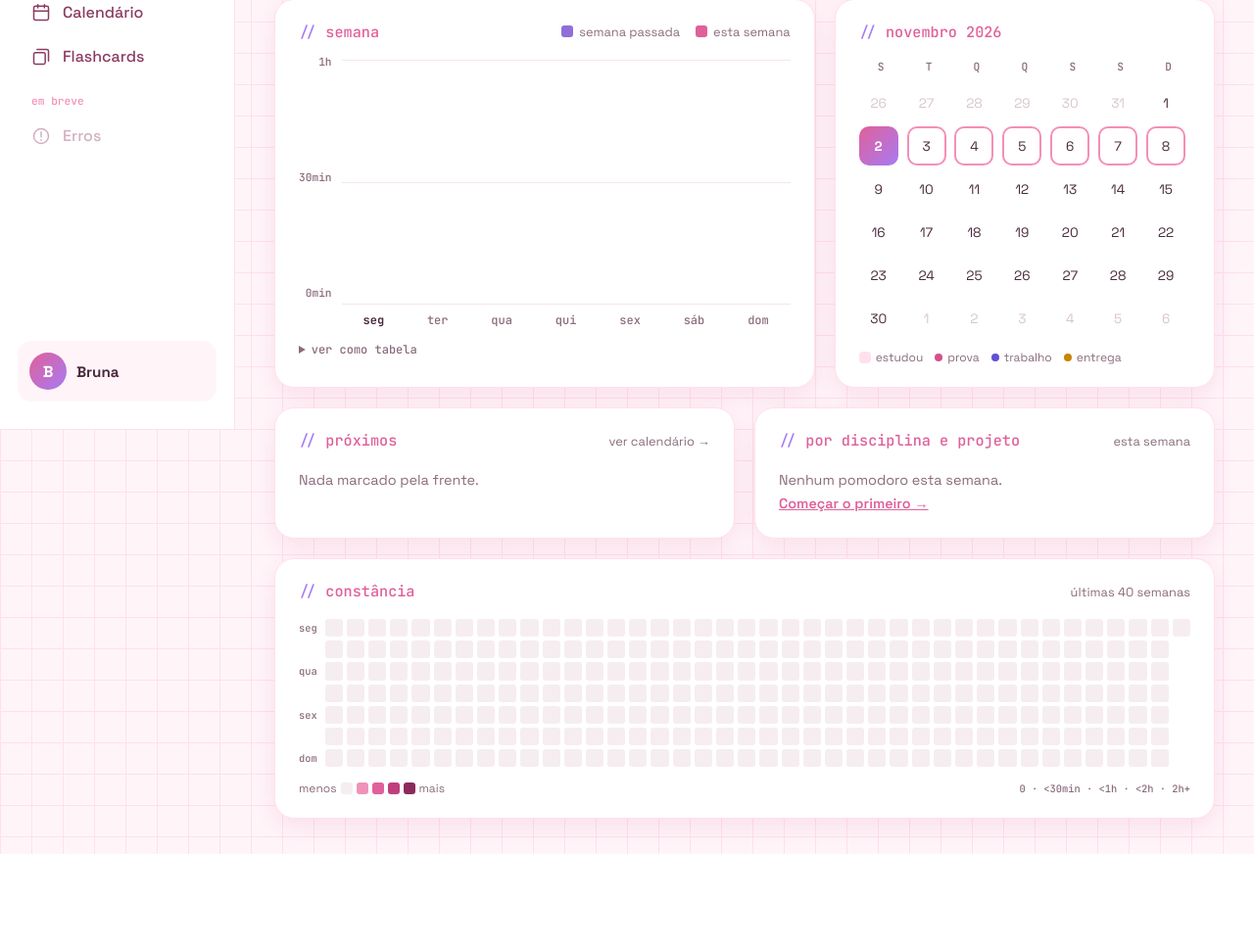
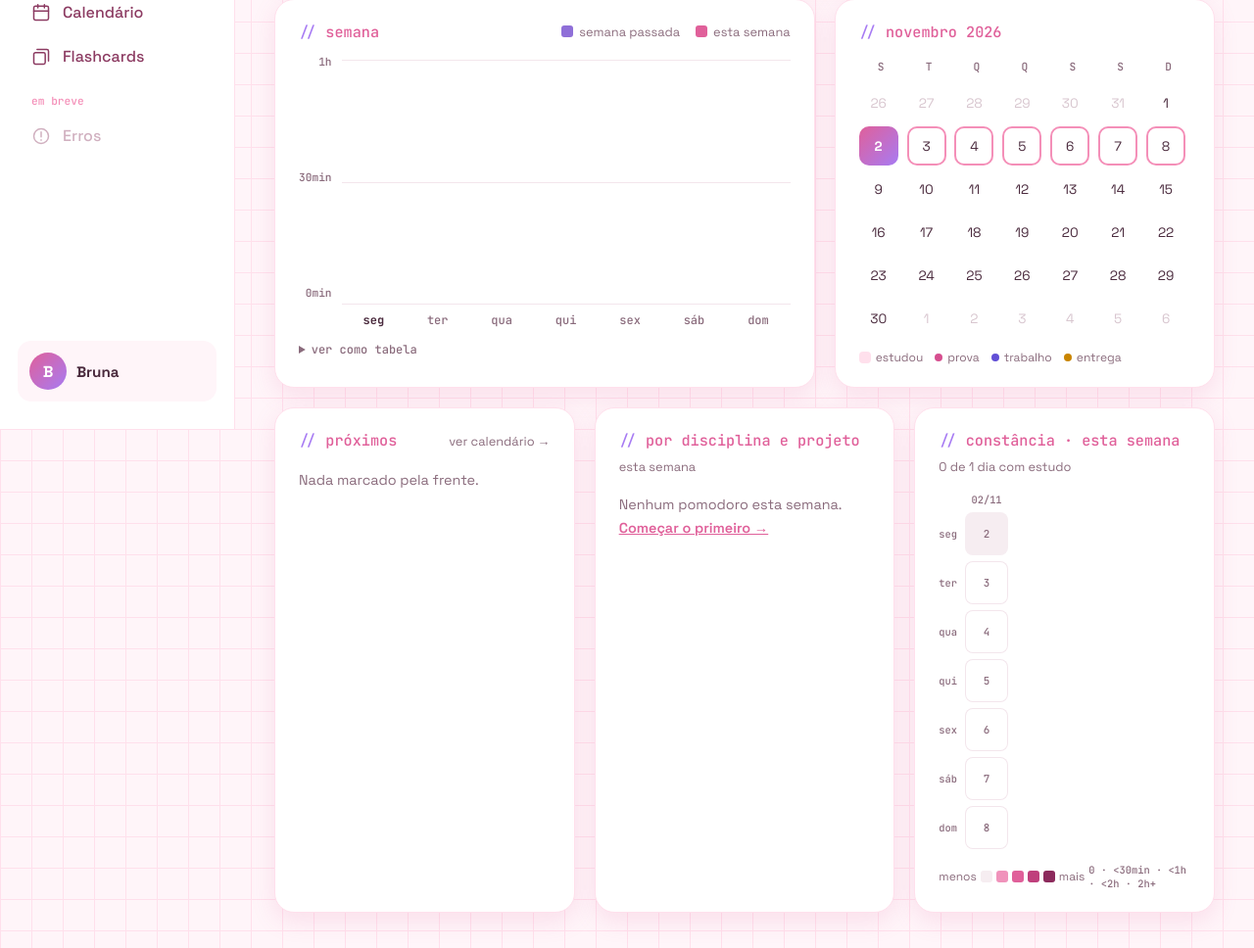
Before and after one commit to Bmarques01/Studyhub, a Django app: page /?periodo=semana in a window 1280 px wide. Shown: the part 362-1330 px from the top of the page at 98% size. Before the commit the page ends 1234 px from the top, so only its background shows below. Run offline with Django 5.2, Linux system fonts and the light colour scheme; data comes from the database, SQL or seed files in the repository; data that the repository does not hold is empty.

Commit message:
Dashboard: constância segue o filtro de período
- Mostra só os dias do período (uma coluna por semana), com o número do dia
- Resumo: dias com estudo, média por dia de estudo e o maior dia
- Constância divide a linha com próximos e disciplinas

Co-Authored-By: Claude Opus 5.5 <noreply@anthropic.com>

```diff
--- a/dashboard/static/dashboard/dashboard.css
+++ b/dashboard/static/dashboard/dashboard.css
@@ -91,14 +91,13 @@
 .kpi { grid-column: span 3; }
 .grafico-semana { grid-column: span 7; }
 .calendario { grid-column: span 5; }
-.proximos-card { grid-column: span 6; }
-.por-disciplina { grid-column: span 6; }
+/* próximos, disciplinas e constância dividem uma linha; projetos vem embaixo, na largura toda */
+.proximos-card, .por-disciplina, .mapa-calor { grid-column: span 4; }
 .projetos-card { grid-column: span 12; }
-.mapa-calor { grid-column: span 12; order: 1; }  /* order 1 = vai para o fim da grade */
 
 @media (max-width: 1100px) {
     .kpi { grid-column: span 6; }
-    .grafico-semana, .calendario, .mapa-calor, .por-disciplina, .proximos-card { grid-column: span 12; }
+    .grafico-semana, .calendario, .mapa-calor, .por-disciplina, .proximos-card, .projetos-card { grid-column: span 12; }
 }
 
 .card-topo {
@@ -457,8 +456,8 @@ a.sub:hover {
 
 .mapa-dias {
     display: grid;
-    grid-template-rows: repeat(7, 1fr);
-    gap: 4px;
+    grid-template-rows: auto repeat(7, var(--tam-celula));
+    gap: 6px;
     font-family: var(--fonte-mono);
     font-size: 0.65rem;
     color: var(--texto-suave);
@@ -469,34 +468,60 @@ a.sub:hover {
     align-items: center;
 }
 
+.mapa { --tam-celula: 44px; }
+
 .mapa-grade {
-    flex: 1;
     display: grid;
     grid-auto-flow: column;
-    grid-auto-columns: 1fr;
-    gap: 4px;
+    grid-auto-columns: var(--tam-celula);
+    gap: 6px;
 }
 
 .mapa-semana {
     display: grid;
-    grid-template-rows: repeat(7, 1fr);
-    gap: 4px;
+    grid-template-rows: auto repeat(7, var(--tam-celula));
+    gap: 6px;
+}
+
+/* data da segunda-feira em cima de cada coluna */
+.mapa-data {
+    font-family: var(--fonte-mono);
+    font-size: 0.65rem;
+    color: var(--texto-suave);
+    text-align: center;
 }
 
 .celula {
-    display: inline-block;
+    display: inline-grid;
+    place-items: center;
     min-width: 10px;
     aspect-ratio: 1;
-    border-radius: 3px;
+    border-radius: 8px;
     background: var(--g-vazio);
+    outline: none;
 }
 
+/* número do dia dentro do quadrado */
+.celula small {
+    font-family: var(--fonte-mono);
+    font-size: 0.68rem;
+    color: var(--texto-suave);
+}
+
+.celula.nivel-1 small, .celula.nivel-2 small { color: var(--texto); }
+.celula.nivel-3 small, .celula.nivel-4 small { color: var(--branco); }
+
+.celula.fora { background: transparent; }
+.celula.futuro { box-shadow: inset 0 0 0 1px var(--g-grade); }
+
+.mapa-grade .celula:focus-visible,
 .mapa-grade .celula:hover {
     outline: 2px solid var(--texto);
     outline-offset: 1px;
 }
 
 .celula.futuro { background: transparent; }
+.mapa-grade .celula.fora:hover, .mapa-grade .celula.futuro:hover { outline: none; }
 .celula.nivel-1 { background: var(--g-1); }
 .celula.nivel-2 { background: var(--g-2); }
 .celula.nivel-3 { background: var(--g-3); }
@@ -514,6 +539,7 @@ a.sub:hover {
 .mapa-legenda .celula {
     width: 12px;
     min-width: 12px;
+    border-radius: 3px;
 }
 
 .mapa-legenda small {
--- a/dashboard/templates/dashboard/index.html
+++ b/dashboard/templates/dashboard/index.html
@@ -33,7 +33,7 @@
         </div>
     </header>
 
-    {# ===== Filtro de período: muda os blocos que mostram o período no canto (gráfico, calendário, disciplinas, projetos) ===== #}
+    {# ===== Filtro de período: muda os blocos que mostram o período no canto (gráfico, calendário, disciplinas, constância, projetos) ===== #}
     <nav class="dash-filtro" aria-label="Período do dashboard">
         {% for chave, nome in opcoes_periodo %}
             <a href="?periodo={{ chave }}" class="{% if periodo.chave == chave %}ativo{% endif %}"
@@ -176,45 +176,6 @@
             {% include "calendario/_proximos.html" %}
         </section>
 
-        {# ===== Mapa de calor ===== #}
-        <section class="card mapa-calor">
-            <header class="card-topo">
-                <h2 class="rotulo">constância</h2>
-                <span class="sub">últimas {{ mapa|length }} semanas</span>
-            </header>
-            <div class="mapa">
-                <div class="mapa-dias" aria-hidden="true">
-                    {% for d in dias_semana %}<span>{% if forloop.counter0|divisibleby:2 %}{{ d }}{% endif %}</span>{% endfor %}
-                </div>
-                <div class="mapa-grade">
-                    {% for semana in mapa %}
-                        <div class="mapa-semana">
-                            {% for dia in semana %}
-                                {% if dia.futuro %}
-                                    <span class="celula futuro"></span>
-                                {% else %}
-                                    <span class="celula nivel-{{ dia.nivel }}"
-                                          data-tip-titulo="{{ dia.data|date:'D, d/m' }}"
-                                          data-tip-valor="{{ dia.minutos|horas }}"
-                                          aria-label="{{ dia.data|date:'d/m' }}: {{ dia.minutos|horas }}"></span>
-                                {% endif %}
-                            {% endfor %}
-                        </div>
-                    {% endfor %}
-                </div>
-            </div>
-            <div class="mapa-legenda">
-                menos
-                <span class="celula nivel-0" title="nada"></span>
-                <span class="celula nivel-1" title="até 30min"></span>
-                <span class="celula nivel-2" title="30min a 1h"></span>
-                <span class="celula nivel-3" title="1h a 2h"></span>
-                <span class="celula nivel-4" title="2h ou mais"></span>
-                mais
-                <small>0 · &lt;30min · &lt;1h · &lt;2h · 2h+</small>
-            </div>
-        </section>
-
         {# ===== Tempo por disciplina ===== #}
         <section class="card por-disciplina">
             <header class="card-topo">
@@ -242,6 +203,53 @@
                     <a href="{% url 'pomodoro:index' %}">Começar o primeiro →</a>
                 </p>
             {% endif %}
+        </section>
+
+        {# ===== Mapa de calor ===== #}
+        <section class="card mapa-calor">
+            <header class="card-topo">
+                <h2 class="rotulo">constância · {{ periodo.nome }}</h2>
+                {% with r=resumo_constancia %}
+                    <span class="sub">
+                        {{ r.dias_com_estudo }} de {{ r.dias_passados }} dia{{ r.dias_passados|pluralize }} com estudo
+                        {% if r.maior %}· média {{ r.media|horas }} por dia de estudo · maior: {{ r.maior.minutos|horas }} ({{ r.maior.data|date:"d/m" }}){% endif %}
+                    </span>
+                {% endwith %}
+            </header>
+            <div class="mapa">
+                <div class="mapa-dias" aria-hidden="true">
+                    <span></span>{% for d in dias_semana %}<span>{{ d }}</span>{% endfor %}
+                </div>
+                <div class="mapa-grade">
+                    {% for semana in mapa %}
+                        <div class="mapa-semana">
+                            <span class="mapa-data">{{ semana.inicio|date:"d/m" }}</span>
+                            {% for dia in semana.dias %}
+                                {% if dia.fora %}
+                                    <span class="celula fora"></span>
+                                {% elif dia.futuro %}
+                                    <span class="celula futuro"><small>{{ dia.data.day }}</small></span>
+                                {% else %}
+                                    <span class="celula nivel-{{ dia.nivel }}" tabindex="0"
+                                          data-tip-titulo="{{ dia.data|date:'D, d/m' }}"
+                                          data-tip-valor="{{ dia.minutos|horas }}"
+                                          aria-label="{{ dia.data|date:'d/m' }}: {{ dia.minutos|horas }}"><small>{{ dia.data.day }}</small></span>
+                                {% endif %}
+                            {% endfor %}
+                        </div>
+                    {% endfor %}
+                </div>
+            </div>
+            <div class="mapa-legenda">
+                menos
+                <span class="celula nivel-0" title="nada"></span>
+                <span class="celula nivel-1" title="até 30min"></span>
+                <span class="celula nivel-2" title="30min a 1h"></span>
+                <span class="celula nivel-3" title="1h a 2h"></span>
+                <span class="celula nivel-4" title="2h ou mais"></span>
+                mais
+                <small>0 · &lt;30min · &lt;1h · &lt;2h · 2h+</small>
+            </div>
         </section>
 
         {# ===== Projetos ativos: progresso + o que foi feito no período ===== #}
--- a/dashboard/views.py
+++ b/dashboard/views.py
@@ -18,7 +18,7 @@ from .models import Perfil
 from .templatetags.tempo import horas
 
 DIAS_SEMANA = ['seg', 'ter', 'qua', 'qui', 'sex', 'sáb', 'dom']
-SEMANAS_NO_MAPA = 40  # ~9 meses no mapa de calor
+HISTORICO = timedelta(weeks=40)  # quanto olhar para trás para contar a sequência de dias
 
 
 # ===== Cálculos =====
@@ -119,6 +119,38 @@ def grafico(por_dia, periodo, hoje):
     return colunas, [topo, topo // 2, 0]
 
 
+def constancia(por_dia, periodo, hoje):
+    """Mapa de constância do período: uma coluna por semana (segunda a domingo).
+    Dias fora do período (começo/fim do mês) ficam vazios. Também devolve o resumo do período."""
+    semanas = []
+    segunda = periodo['inicio'] - timedelta(days=periodo['inicio'].weekday())
+    while segunda <= periodo['fim']:
+        dias = []
+        for d in range(7):
+            dia = segunda + timedelta(days=d)
+            minutos = por_dia.get(dia, 0)
+            dias.append({
+                'data': dia,
+                'minutos': minutos,
+                'nivel': nivel_do_dia(minutos),
+                'fora': not periodo['inicio'] <= dia <= periodo['fim'],
+                'futuro': dia > hoje,
+            })
+        semanas.append({'inicio': segunda, 'dias': dias})
+        segunda += timedelta(weeks=1)
+
+    passados = [d for s in semanas for d in s['dias'] if not d['fora'] and not d['futuro']]
+    com_estudo = [d for d in passados if d['minutos']]
+    resumo = {
+        'dias_com_estudo': len(com_estudo),
+        'dias_passados': len(passados),
+        # média só dos dias em que estudou (um dia sem estudo não "puxa" a média para baixo)
+        'media': round(sum(d['minutos'] for d in com_estudo) / len(com_estudo)) if com_estudo else 0,
+        'maior': max(com_estudo, key=lambda d: d['minutos'], default=None),
+    }
+    return semanas, resumo
+
+
 MAX_FEITAS = 5  # funcionalidades "feitas no período" mostradas por projeto
 
 
@@ -163,10 +195,9 @@ def index(request):
     inicio_semana = hoje - timedelta(days=hoje.weekday())  # segunda-feira
     inicio_mes = hoje.replace(day=1)
     inicio_mes_passado = (inicio_mes - timedelta(days=1)).replace(day=1)
-    inicio_mapa = inicio_semana - timedelta(weeks=SEMANAS_NO_MAPA - 1)
     periodo = periodo_escolhido(request, hoje)  # o filtro: esta semana, semana passada...
 
-    por_dia = minutos_por_dia(min(inicio_mapa, inicio_mes_passado, periodo['anterior_inicio']))
+    por_dia = minutos_por_dia(min(hoje - HISTORICO, inicio_mes_passado, periodo['anterior_inicio']))
 
     # --- Números do topo ---
     min_hoje = por_dia.get(hoje, 0)
@@ -185,20 +216,8 @@ def index(request):
     # --- Gráfico: período escolhido × período anterior (segue o filtro) ---
     colunas, marcas_eixo = grafico(por_dia, periodo, hoje)
 
-    # --- Mapa de calor: uma coluna por semana, uma linha por dia ---
-    mapa = []
-    for s in range(SEMANAS_NO_MAPA):
-        semana = []
-        for d in range(7):
-            dia = inicio_mapa + timedelta(weeks=s, days=d)
-            minutos = por_dia.get(dia, 0)
-            semana.append({
-                'data': dia,
-                'minutos': minutos,
-                'nivel': nivel_do_dia(minutos),
-                'futuro': dia > hoje,
-            })
-        mapa.append(semana)
+    # --- Constância: os dias do período (segue o filtro) ---
+    mapa, resumo_constancia = constancia(por_dia, periodo, hoje)
 
     # --- Tempo por disciplina e projeto (segue o filtro) ---
     por_disciplina = list(
@@ -260,6 +279,7 @@ def index(request):
         'colunas': colunas,
         'marcas_eixo': marcas_eixo,
         'mapa': mapa,
+        'resumo_constancia': resumo_constancia,
         'dias_semana': DIAS_SEMANA,
         'por_disciplina': por_disciplina,
         'calendario_mes': calendario_mes,
```
Also changed, not shown: CLAUDE.md (+1 -1 lines), dashboard/tests.py (+21 -0 lines).
